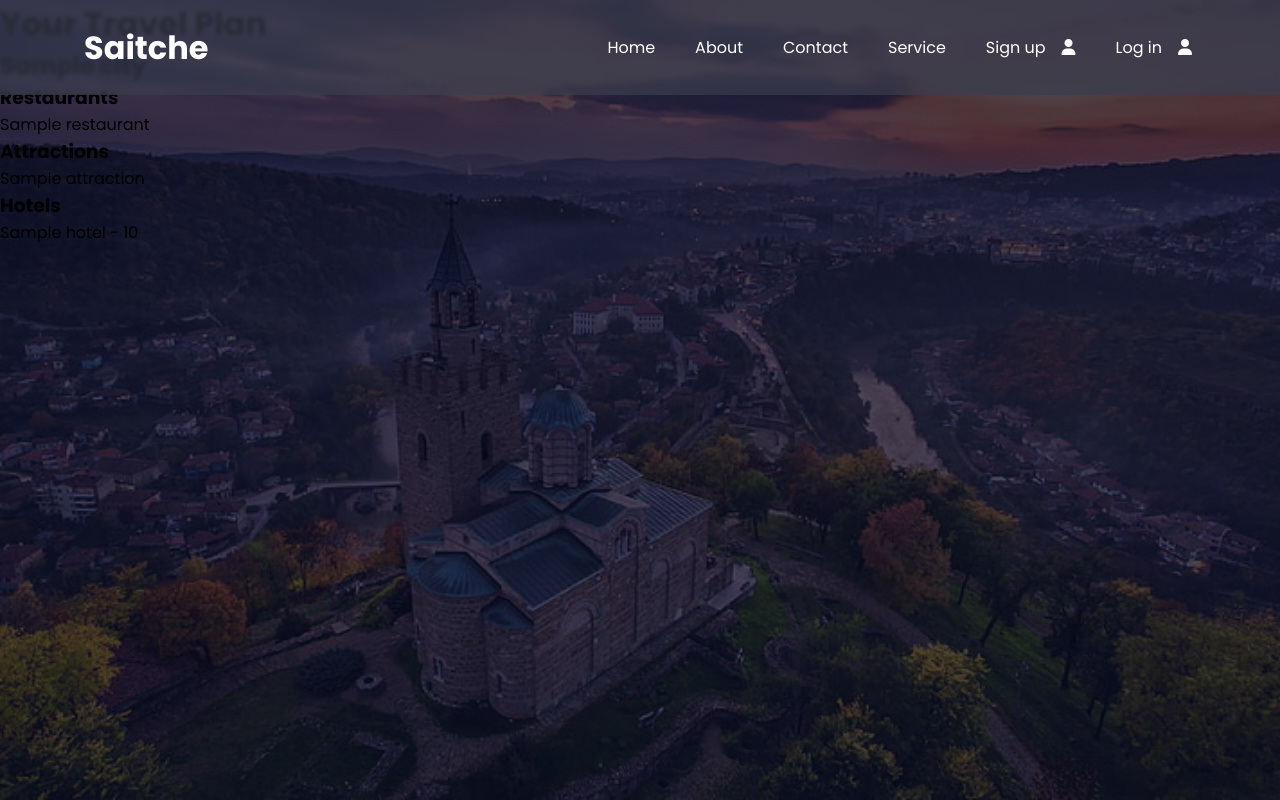
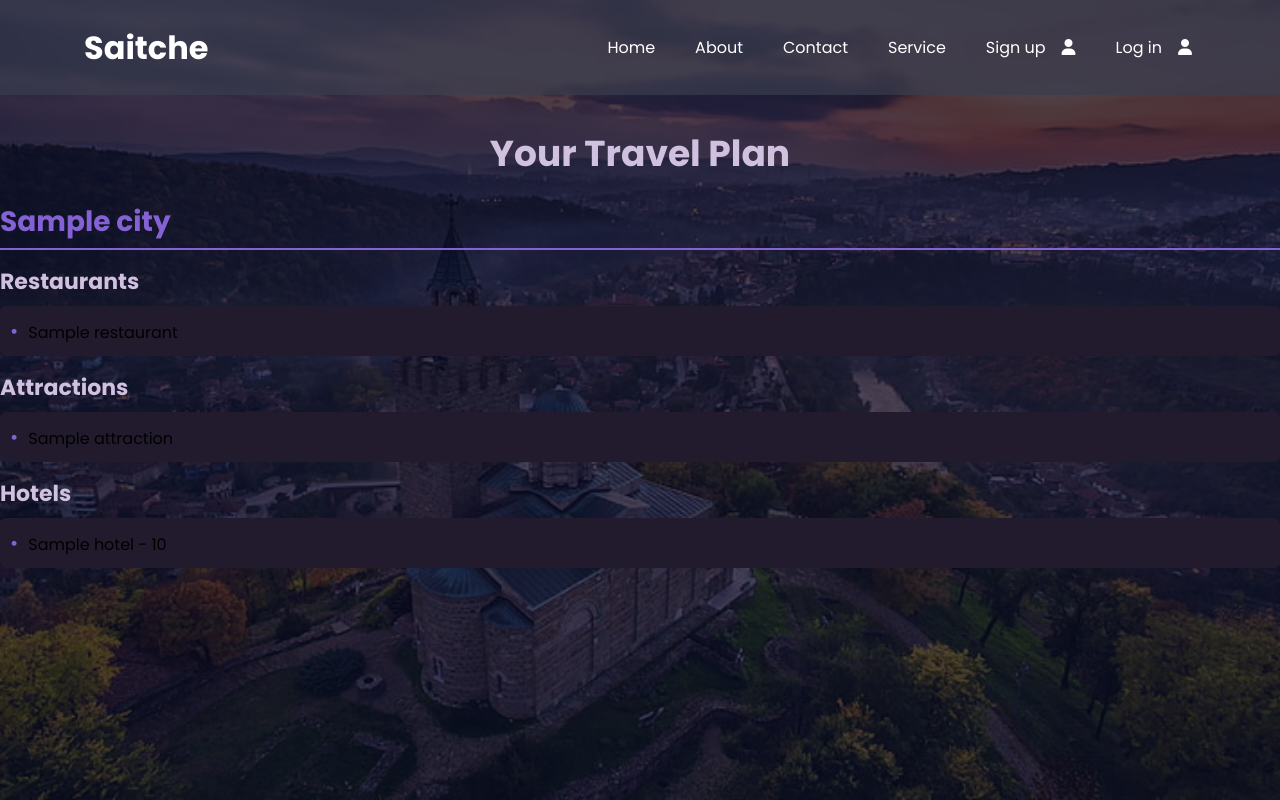
Before and after one commit to tsonchi/qki-gubuli, a Flask app: template Backend/templates/plan_route.html in a window 1280 px wide. Run offline with Flask 3, Linux system fonts and the light colour scheme; the template is opened without the code that fills it: most values are stand-ins (such as "Sample title", 1, 10 or a date in 2020); some libraries are stand-ins or nearby versions.

Commit message:
cssche na plan route

```diff
--- a/Backend/static/css/login.css
+++ b/Backend/static/css/login.css
@@ -337,3 +337,57 @@
     margin-right: 10px;
     cursor: pointer;
 };
+.plan {
+    background: rgba(44, 38, 56, 0.9);
+    color: white;
+    padding: 40px;
+    margin-top: 5em;
+    border-radius: 10px;
+    max-width: 80%;
+    box-shadow: 0 4px 10px rgba(0, 0, 0, 0.5);
+}
+
+#plan {
+    font-size: 36px;
+    text-align: center;
+    margin-top: 3.5em;
+    color: #d1c1e0;
+}
+
+.plan h2 {
+    font-size: 28px;
+    color: #8462D4;
+    margin-top: 20px;
+    border-bottom: 2px solid #8462D4;
+    padding-bottom: 5px;
+}
+
+.plan h3 {
+    font-size: 22px;
+    color: #d1c1e0;
+    margin-top: 15px;
+}
+
+.plan ul {
+    list-style: none;
+    padding-left: 0;
+}
+
+.plan li {
+    background: #211b2d;
+    padding: 10px;
+    margin: 8px 0;
+    border-radius: 6px;
+    transition: 0.3s;
+}
+
+.plan li:hover {
+    background: #2c2638;
+}
+
+.plan li::before {
+    content: "•";
+    color: #8462D4;
+    font-size: 20px;
+    margin-right: 10px;
+}
--- a/Backend/templates/plan_route.html
+++ b/Backend/templates/plan_route.html
@@ -27,7 +27,8 @@
             </ul>
         </nav>
     </header>
-    <h1>Your Travel Plan</h1>
+    <section class="plan">
+    <h1 id = "plan">Your Travel Plan</h1>
   {% for city in route %}
     <h2>{{ city.city }}</h2>
 
@@ -52,5 +53,6 @@
         {% endfor %}
     </ul>
   {% endfor %}
+    </section>
 </body>
 </html>
```
Also changed, not shown: instance/site.db.
